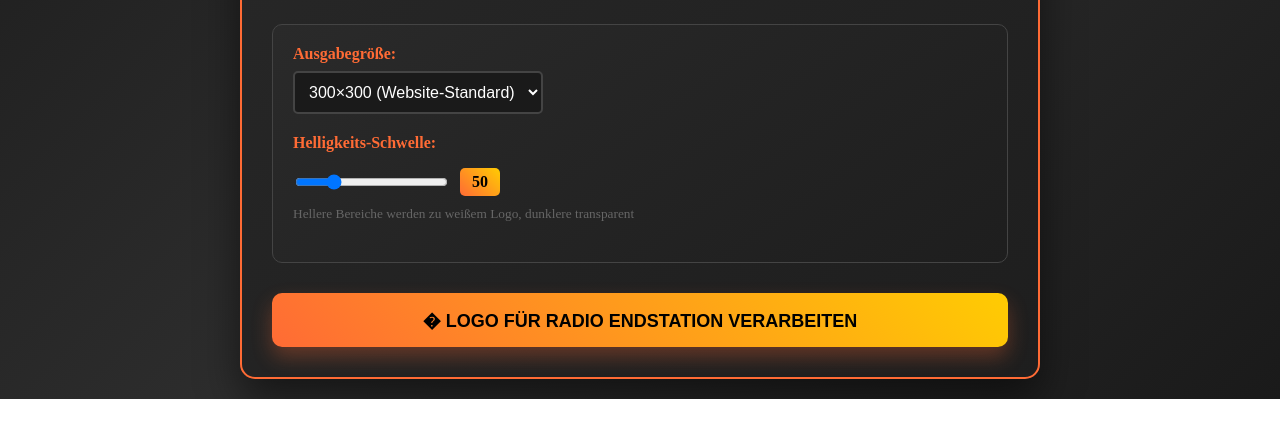
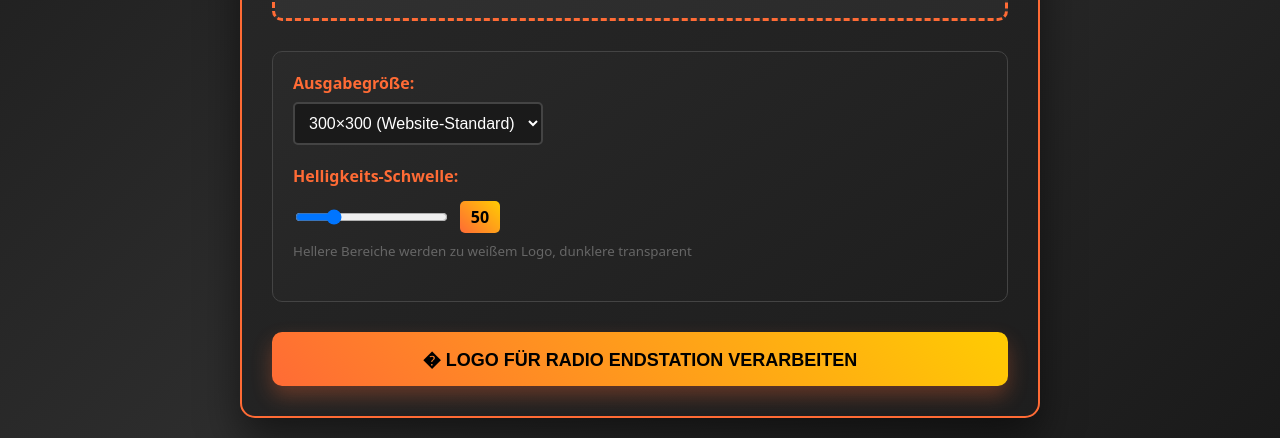
Before and after one commit to Lokke/imagescale, a plain HTML site: page frontend/index.html in a window 1280 px wide. Shown: the part 429-867 px from the top of the page. Before the commit the page ends 828 px from the top, so only its background shows below. Drawn offline with Linux system fonts and the light colour scheme.

Commit message:
Modernize button text and typography
Button improvements:
- Changed ' Logo verarbeiten' to simply 'Verarbeiten'
- Removed emoji from button (cleaner, more professional)
- Shorter, more direct call-to-action

Typography updates:
- Switched to modern system font stack
- Removed serif fonts (no more 90s look!)
- Uses system-ui, Segoe UI, Roboto, Helvetica Neue
- Better cross-platform consistency

Result: Clean, modern interface without outdated design elements!

```diff
--- a/frontend/index.html
+++ b/frontend/index.html
@@ -9,9 +9,7 @@
             box-sizing: border-box;
         }
         body {
-               <button type="submit" class="process-btn" id="processBtn">
-                🎸 Logo verarbeiten
-            </button>      font-family: 'Segoe UI', Tahoma, Geneva, Verdana, sans-serif;
+            font-family: -webkit-system-font, system-ui, BlinkMacSystemFont, "Segoe UI", Roboto, "Helvetica Neue", Arial, sans-serif;
             margin: 0;
             padding: 20px;
             background: linear-gradient(135deg, #1a1a1a 0%, #2d2d2d 50%, #1a1a1a 100%);
```
